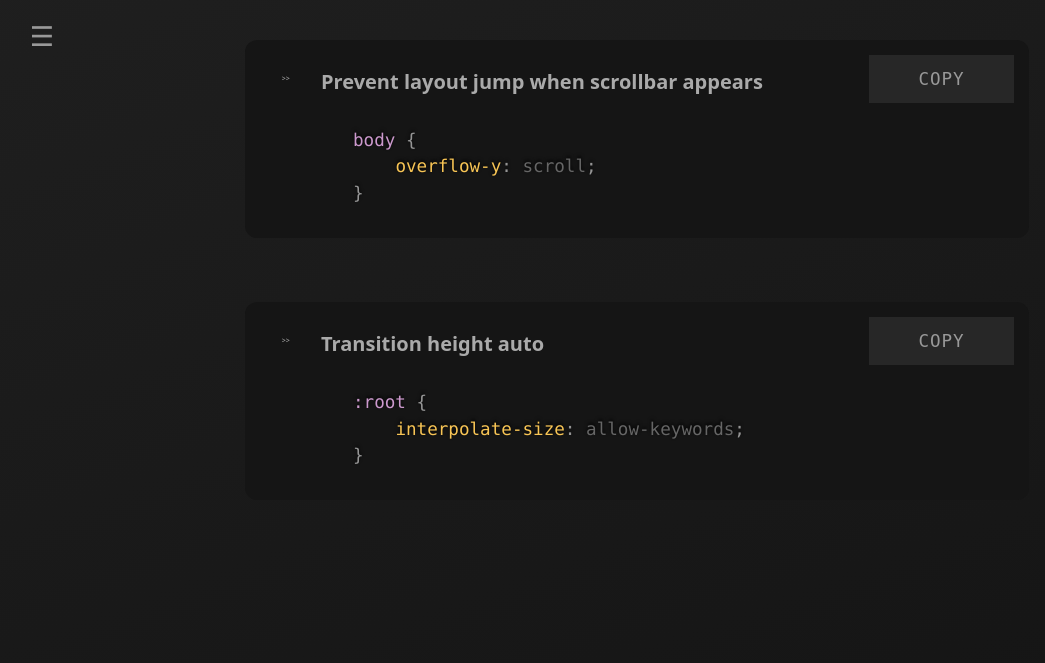
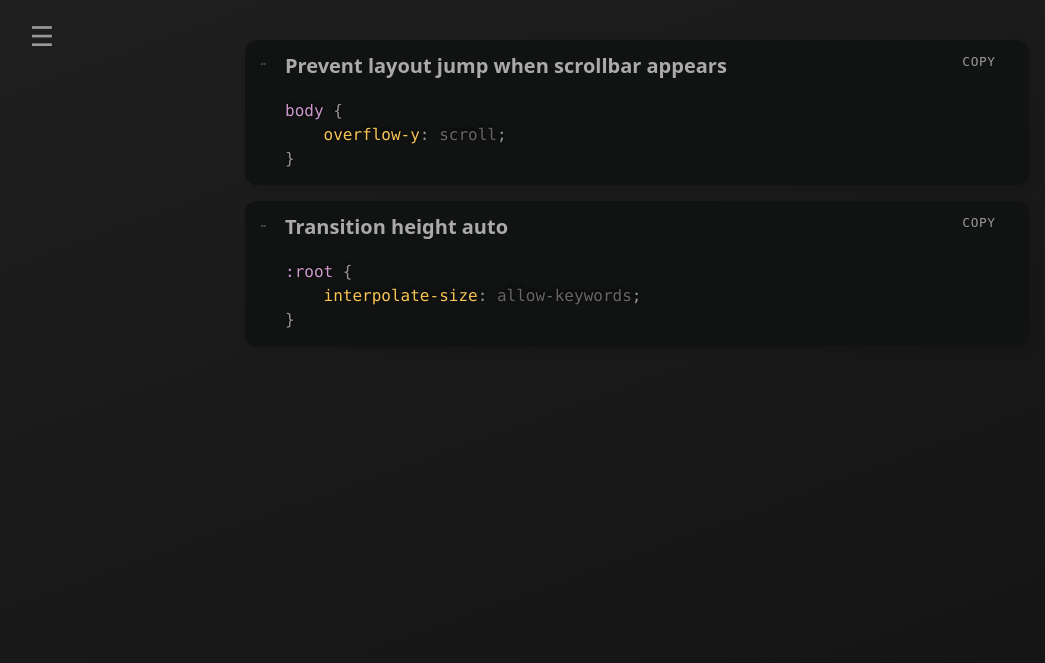
Before and after one commit to Querp/CSS-Snippets, a Django app: page / in a window 1280 px wide. Shown: the top 663 px of the page, without its empty margins (3-1048 px from the left). After the commit the page ends 328 px from the top, so only its background shows below. Run offline with Django 5.2, Linux system fonts and the light colour scheme; data comes from the database, SQL or seed files in the repository; some libraries are stand-ins or nearby versions.

Commit message:
more snippet styling

```diff
--- a/csssnippets/snippets/static/snippets/css/components/snippets.css
+++ b/csssnippets/snippets/static/snippets/css/components/snippets.css
@@ -1,6 +1,8 @@
 .snippets {
     display: grid;
     gap: 4.0rem;
+    gap: 0.075rem;
+    gap: 1rem;
     width: 100%;
     padding: 0.5rem;
 
@@ -10,11 +12,9 @@
         color: #bbb;
         overflow: hidden;
         border-radius: 12px;
-
-        background: #272727;
-        background: hsl(230, 33%, 7%);
-        background: #151515;
-
+        /* min-height: 139px; */
+        background: hsl(230, 2%, 7%);
+        box-shadow: 5px 5px 10px 0 rgba(0, 0, 0, 0.1);
         /* background:
             linear-gradient(hsl(0, 0%, 5%), hsl(0, 0%, 5%)) padding-box,
             linear-gradient(135deg, #373737, #252525) border-box; */
@@ -26,18 +26,19 @@
         summary {
             display: grid;
             grid-template-rows: auto auto;
-            padding: 1.75rem 8rem 1.75rem 4.75rem;
+            /* padding: 1.75rem 8rem 1.75rem 4.75rem; */
             user-select: none;
+            padding: 0.5rem 0.5rem 0.9rem 2.5rem;
 
             transition: background 1s;
-            min-height: 140px;
+            /* min-height: 140px; */
             border-radius: 0.15rem;
             position: relative;
 
             .title {
                 font-size: 1.25rem;
                 font-weight: 600;
-                padding: 0 0 1.75rem;
+                padding: 0.25rem 0 1.25rem;
                 color: #aaa;
                 margin-right: 75px;
                 transition: all 0.3s;
@@ -55,14 +56,13 @@
                 min-width: min(100%, 400px);
 
                 .code-preview {
-                    padding: 0.25rem 0.5rem 0.25rem 2rem;
                     color: #666;
                     border-radius: inherit;
                     display: block;
                     opacity: 1;
                     transition: color 1.3s ease 0.8s, opacity 1s;
                     position: relative;
-                    font-size: 1.1rem;
+                    font-size: 1rem;
 
                     & * {
                         transition: color 1.3s ease 0.8s;
@@ -90,16 +90,16 @@
                 /* color: #070707; */
 
                 /* background: hsl(0, 0%, 7%); */
-                background: #111;
-                background: #272727;
-                /* background: none; */
+                /* background: #111; */
+                /* background: #272727; */
+                background: none;
                 position: absolute;
                 /* inset: 6px 6px 6px auto; */
-                inset: 15px 15px auto auto;
+                inset: 0px 0px auto auto;
                 z-index: 2;
                 /* padding: 1.25rem 3rem; */
-                width: 145px;
-                height: 48px;
+                width: 100px;
+                height: 42px;
                 /* aspect-ratio: 1; */
                 /* border-top-right-radius: 0.5rem; */
                 /* border-bottom-right-radius: 0.5rem; */
@@ -112,6 +112,7 @@
                 letter-spacing: 0.05em;
                 transition: transform 0.1s;
                 font-family: monospace;
+                font-size: 0.8rem;
                 /* color: #A63D40; */
                 /* writing-mode: vertical-rl; */
                 /* text-orientation: upright; */
@@ -144,31 +145,17 @@
             &::before {
                 content: '˃˃';
                 position: absolute;
-                inset: 2.7rem auto auto 2.3rem;
+                inset: 1.7rem auto auto 1rem;
                 display: block;
                 transition: rotate 0.35s;
                 line-height: 0em;
-                font-size: 0.8em;
-            }
-
-            &:hover {
-                .title {
-                    /* color: #ee0979; */
-                }
-
-                &::before {
-                    /* color: #ee0979; */
-                }
-
-                +.body {
-                    /* box-shadow: 0 0 0 3px #333; */
-                }
+                font-size: 0.48em;
             }
         }
 
         .body {
             width: 100%;
-            padding: 2rem 4.75rem calc(1rem + 3px);
+            padding: 2rem 2.5rem calc(1rem + 3px);
             display: grid;
             gap: 0.75rem;
             overflow-y: visible;
@@ -177,8 +164,7 @@
             background: hsl(230, 2%, 7%);
             /* background: #272727; */
 
-            >* {
-            }
+            >* {}
 
             .description {
                 position: relative;
@@ -219,7 +205,7 @@
                         opacity: 1;
                         font-size: 1rem;
                         transition: color 1.3s ease 0.8s, opacity 1s;
-                        padding: 0.25rem 0.5rem 0.25rem 2rem;
+                        /* padding: 0.25rem 0.5rem 0.25rem 2rem; */
                     }
                 }
             }
```
